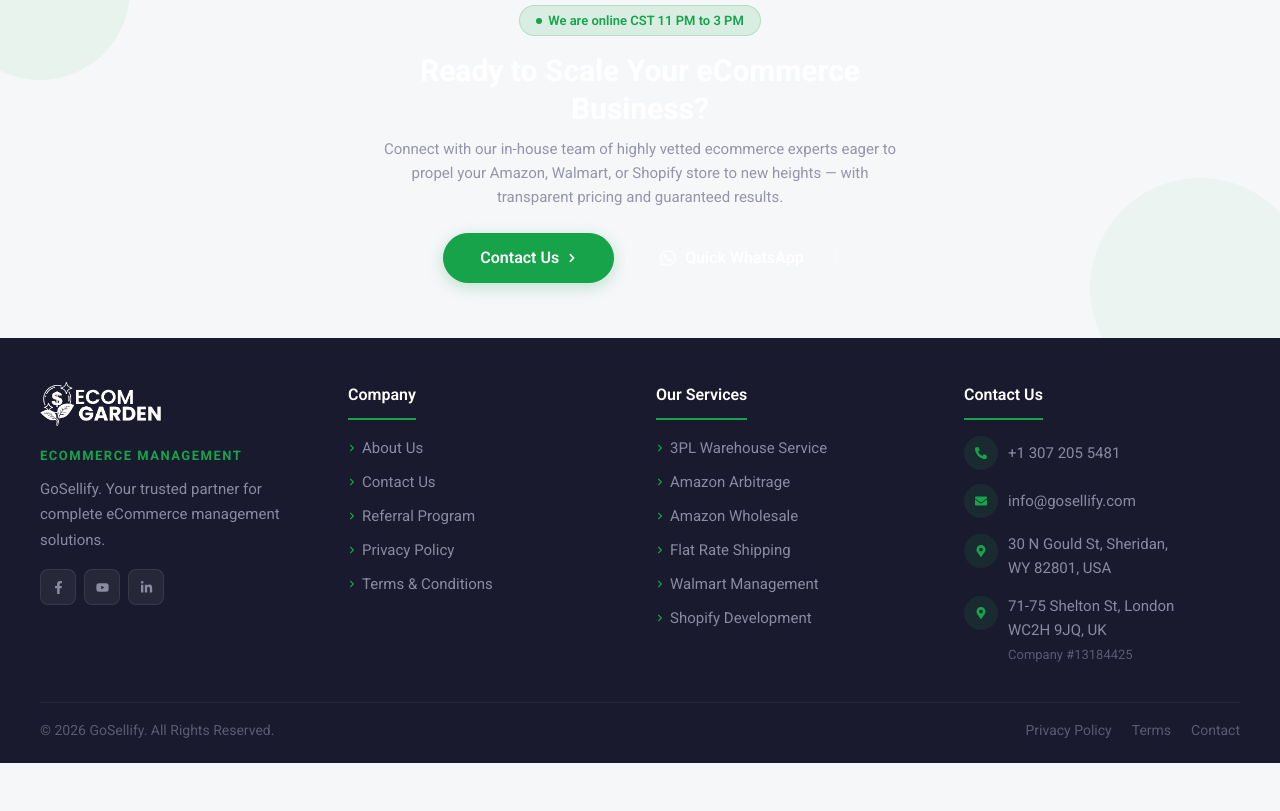
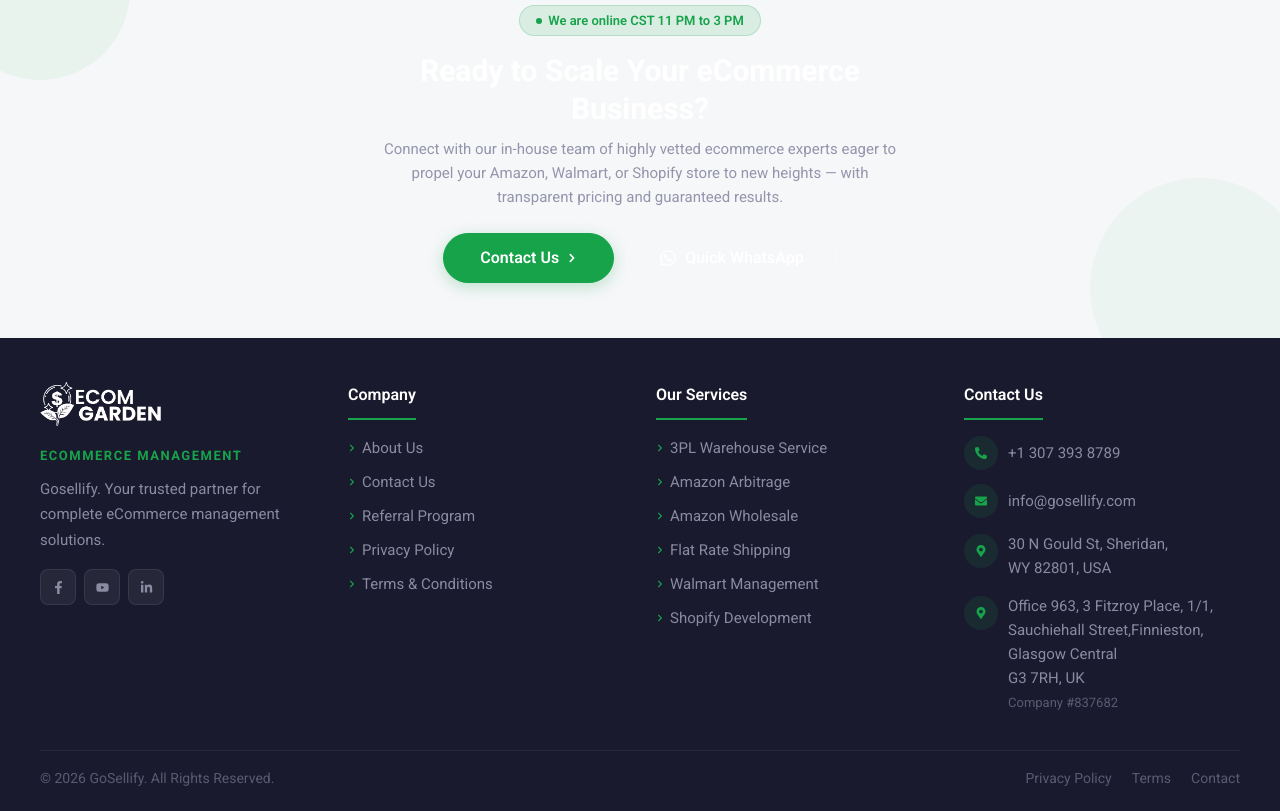
Before and after one commit to khawajaali1020/Webgosellify, a Next.js app: page / in a window 1280 px wide. Shown: the part 5850-6661 px from the top of the page. Before the commit the page ends 6613 px from the top, so only its background shows below. Built offline with nearby package versions, Linux system fonts and the light colour scheme.

Commit message:
Update Footer.tsx

```diff
--- a/src/components/Footer.tsx
+++ b/src/components/Footer.tsx
@@ -72,7 +72,7 @@
                   marginBottom: "16px",
                 }}
               >
-                GoSellify. Your trusted
+                Gosellify. Your trusted
                 partner for complete eCommerce management solutions.
               </p>
               <div className="flex" style={{ gap: "8px" }}>
@@ -199,7 +199,7 @@
               </h4>
               <div style={{ display: "flex", flexDirection: "column", gap: "14px" }}>
                 <a
-                  href="tel:+13072055481"
+                  href="tel:+13073938789"
                   style={{
                     display: "flex",
                     alignItems: "center",
@@ -225,7 +225,7 @@
                   >
                     <FaPhoneAlt style={{ color: "var(--color-primary)", fontSize: "12px" }} />
                   </span>
-                  +1 307 205 5481
+                  +1 307 393 8789
                 </a>
                 <a
                   href="mailto:info@gosellify.com"
@@ -311,12 +311,12 @@
                     <FaMapMarkerAlt style={{ color: "var(--color-primary)", fontSize: "12px" }} />
                   </span>
                   <span style={{ lineHeight: 1.6 }}>
-                    71-75 Shelton St, London
+                    Office 963, 3 Fitzroy Place, 1/1, Sauchiehall Street,Finnieston, Glasgow Central
                     <br />
-                    WC2H 9JQ, UK
+                    G3 7RH, UK
                     <br />
                     <span style={{ fontSize: "13px", color: "#5a5a70" }}>
-                      Company #13184425
+                      Company #837682
                     </span>
                   </span>
                 </div>
```
